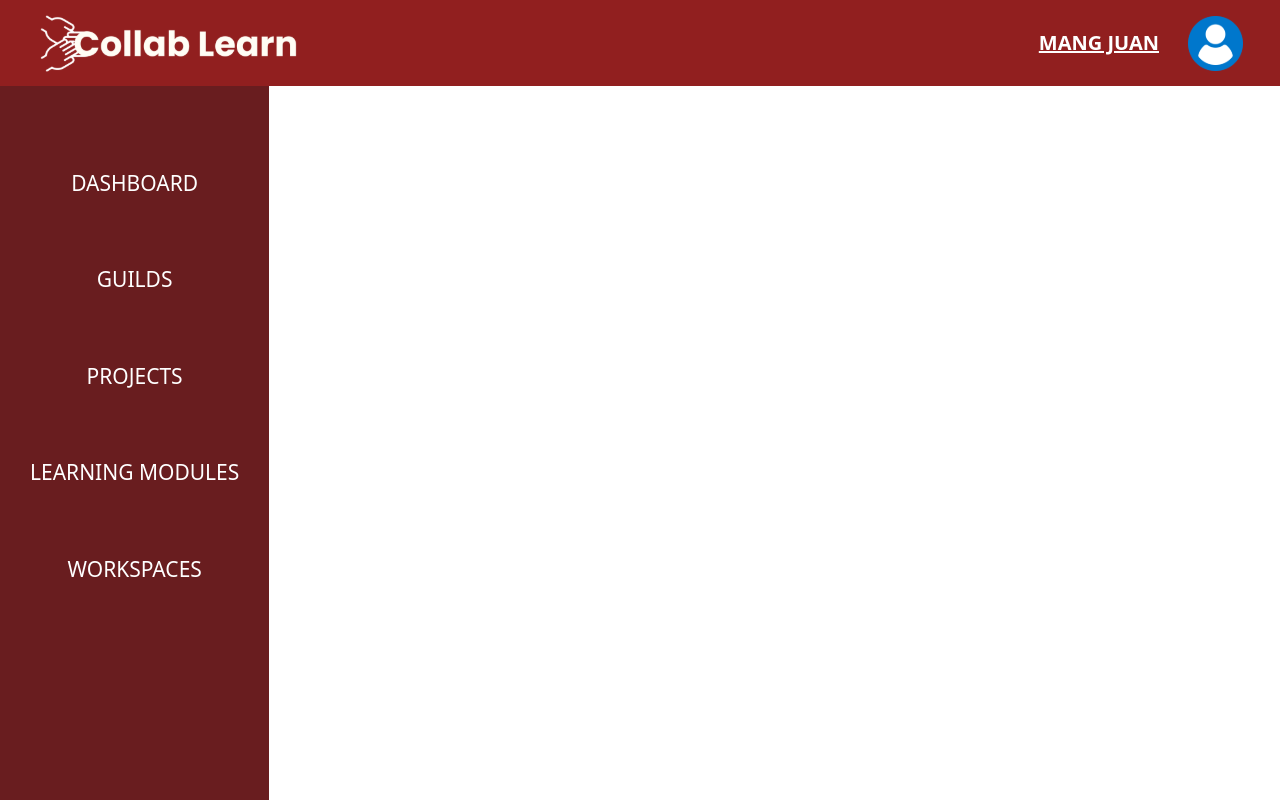
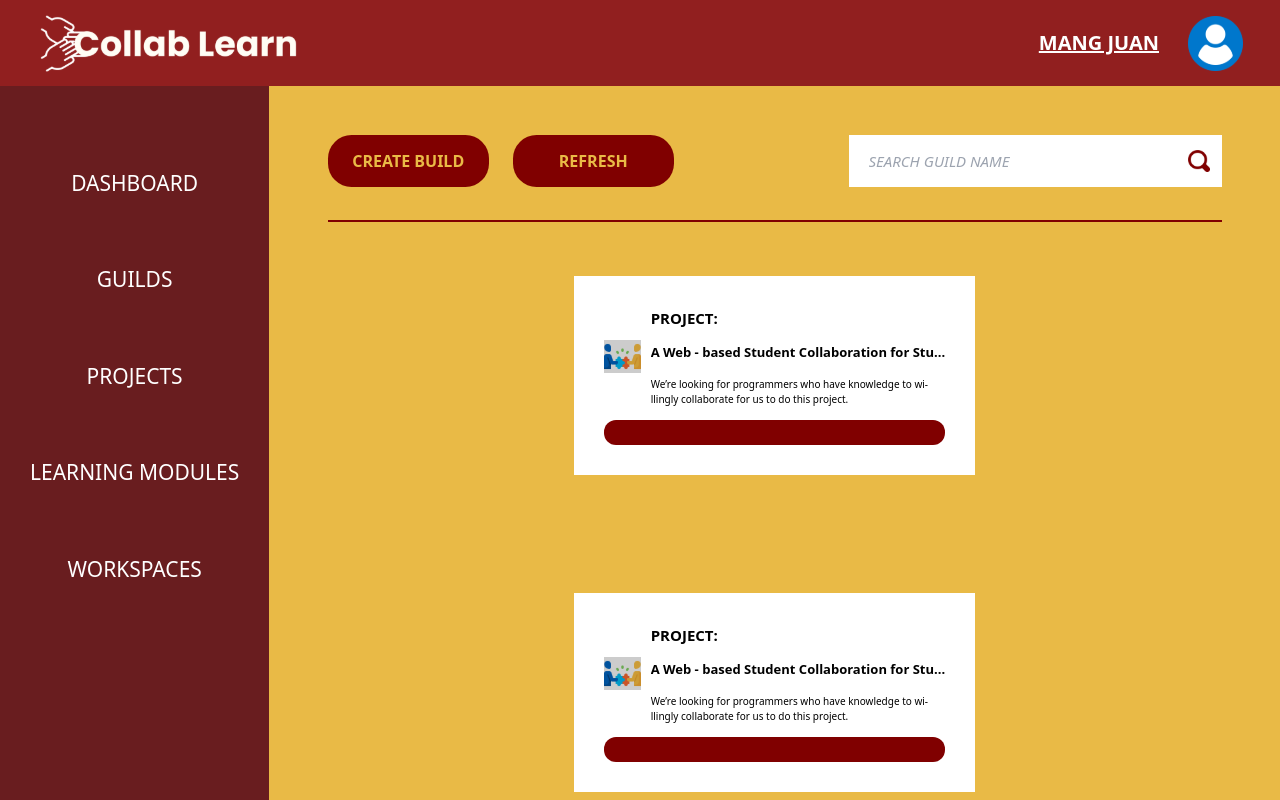
Before and after one commit to collablearn/collablearn, a SvelteKit app: page /guilds in a window 1280 px wide. Shown: the top 800 px of the page. Built offline with nearby package versions, Linux system fonts and the light colour scheme.

Commit message:
add layout for guilds

```diff
--- /dev/null
+++ b/src/lib/components/user-components/guild-components/guide-card.svelte
@@ -0,0 +1,24 @@
+<script lang="ts">
+	import dashboard_card_image from '$lib/assets/dashboard_card_image.svg';
+</script>
+
+<div class="py-[30.5px] px-[30px] bg-white flex flex-col gap-[13px] w-full">
+	<div class="flex items-center gap-[10px]">
+		<div class="w-full">
+			<img src={dashboard_card_image} alt="dashboard-card-icon" class="" />
+		</div>
+
+		<div class="flex flex-col gap-[14px] w-full">
+			<span class="font-bold text-[15px]">PROJECT:</span>
+			<span class="font-semibold text-[13px] truncate"
+				>A Web - based Student Collaboration for Stu...
+			</span>
+			<span class="text-[10px]"
+				>We’re looking for programmers who have knowledge to wi- llingly collaborate for us to do
+				this project.</span
+			>
+		</div>
+	</div>
+
+	<div class="h-[25px] bg-main rounded-[12px]"></div>
+</div>
--- a/src/routes/(authenticated)/+layout.svelte
+++ b/src/routes/(authenticated)/+layout.svelte
@@ -33,7 +33,7 @@
 <NavHeader />
 
 <div class="flex">
-	<div class="w-[341px] bg-[#691D1F] min-h-screen flex flex-col pt-[49px] transition-all">
+	<div class="w-[341px] bg-[#691D1F] flex flex-col pt-[49px] transition-all">
 		{#each selections as selection}
 			<a
 				href={selection.url}
--- a/src/routes/(authenticated)/guilds/+page.svelte
+++ b/src/routes/(authenticated)/guilds/+page.svelte
@@ -1,4 +1,52 @@
 <script lang="ts">
+	import search_icon from '$lib/assets/search_icon.svg';
+	import GuideCard from '$lib/components/user-components/guild-components/guide-card.svelte';
 </script>
 
-<div class=""></div>
+<div class="bg-submain min-h-screen pt-[49px] px-[58.5px]">
+	<div class="flex items-center justify-between">
+		<div class="flex items-center gap-[24px]">
+			<button
+				class="bg-main text-submain font-semibold text-[16px] rounded-[23.5px] py-[14px] px-[23px] w-[161px]"
+				>CREATE BUILD</button
+			>
+
+			<button
+				class="bg-main text-submain font-semibold text-[16px] rounded-[23.5px] py-[14px] px-[23px] w-[161px]"
+				>REFRESH</button
+			>
+		</div>
+
+		<div class="bg-black relative w-[373px] flex items-center">
+			<input
+				type="text"
+				placeholder="SEARCH GUILD NAME"
+				class="py-[14.5px] px-[20px] text-[15px] font-medium italic w-full"
+			/>
+			<div class="absolute right-0 top-0 bottom-0 flex items-center justify-center">
+				<button class="mr-[12px]">
+					<img src={search_icon} alt="search-icon" class="" />
+				</button>
+			</div>
+		</div>
+	</div>
+
+	<hr class="mt-[33px] border-[1px] border-main" />
+
+	<div class="mt-[54px] flex flex-wrap gap-[118px] justify-center items-center">
+		{#each ['', '', '', ''] as sample}
+			<div class="w-[401px]">
+				<GuideCard />
+			</div>
+		{/each}
+	</div>
+
+	<div class="mt-[59px] flex justify-end">
+		<div class="flex items-center gap-[14px]">
+			<div class="w-[25px] h-[25px] bg-main rounded-full"></div>
+			<div class="w-[25px] h-[25px] bg-[#D9D9D9] rounded-full"></div>
+			<div class="w-[25px] h-[25px] bg-[#D9D9D9] rounded-full"></div>
+			<div class="w-[25px] h-[25px] bg-[#D9D9D9] rounded-full"></div>
+		</div>
+	</div>
+</div>
```
Also changed, not shown: src/lib/assets/search_icon.svg (added).
